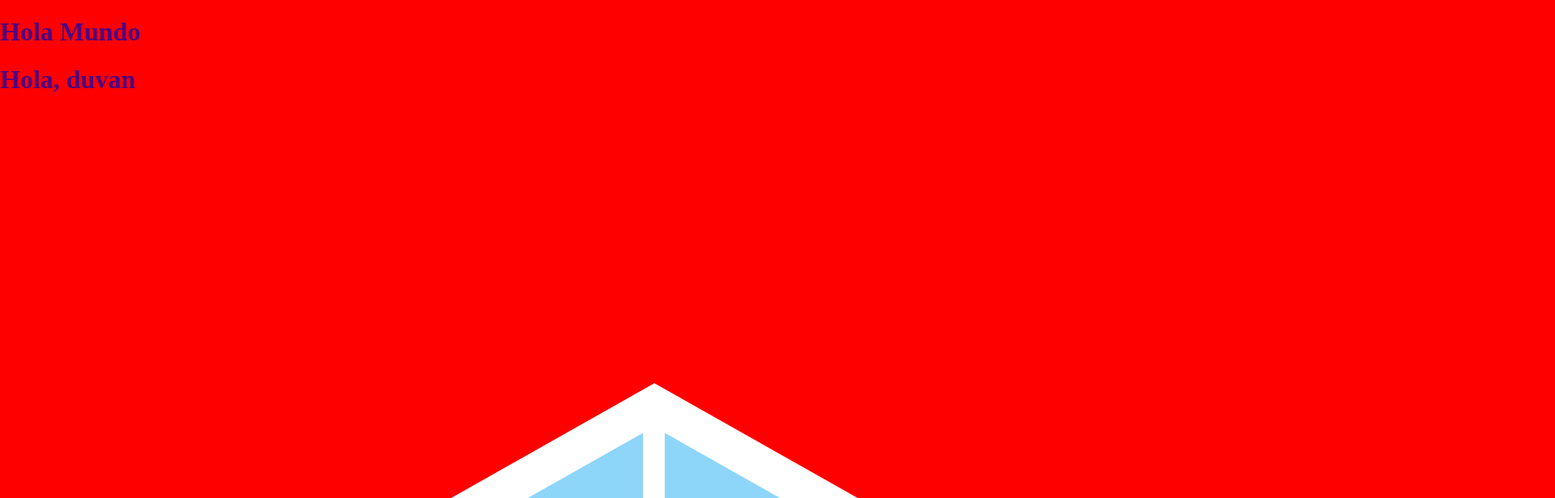
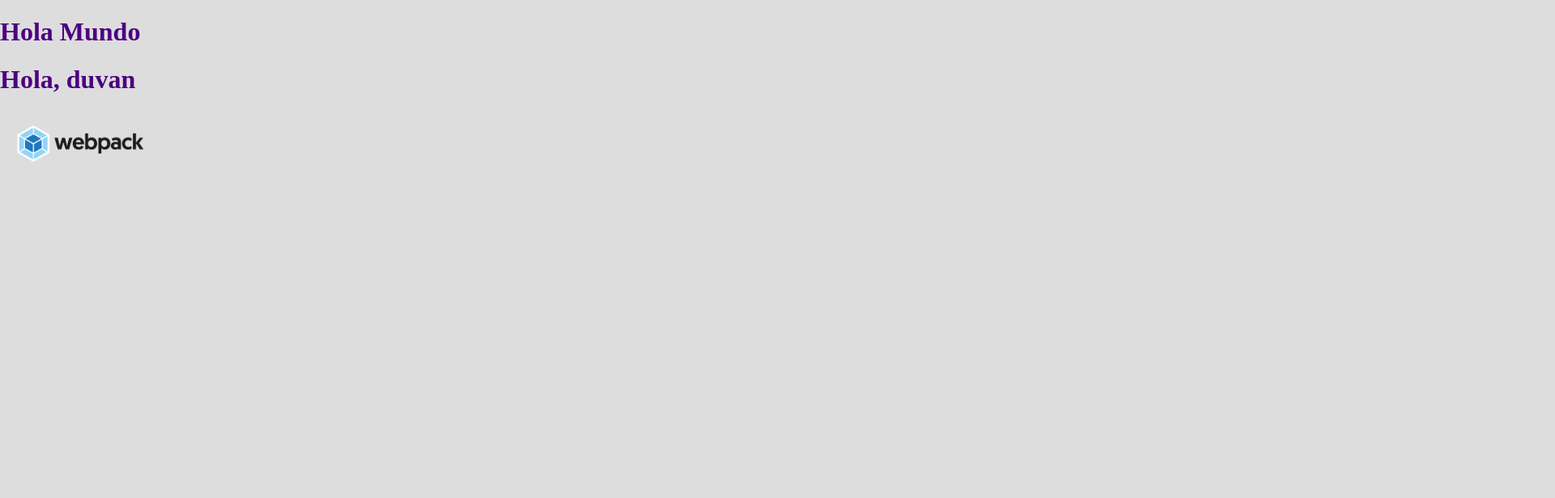
Before and after one commit to duvan1026/webpack, a website built with webpack: page src/index.html in a window 1280 px wide. Shown: the top 616 px of the page at 81% size, 1920 px wide, since content can reach past the window. Built offline with nearby package versions, Linux system fonts and the light colour scheme.

Commit message:
add styles, img size

```diff
--- a/src/styles.css
+++ b/src/styles.css
@@ -1,4 +1,8 @@
 html,body {
     margin: 0;
-    background-color: red;
+    background-color: #ddd;
 }
+
+img {
+    width: 200px;
+}
```
